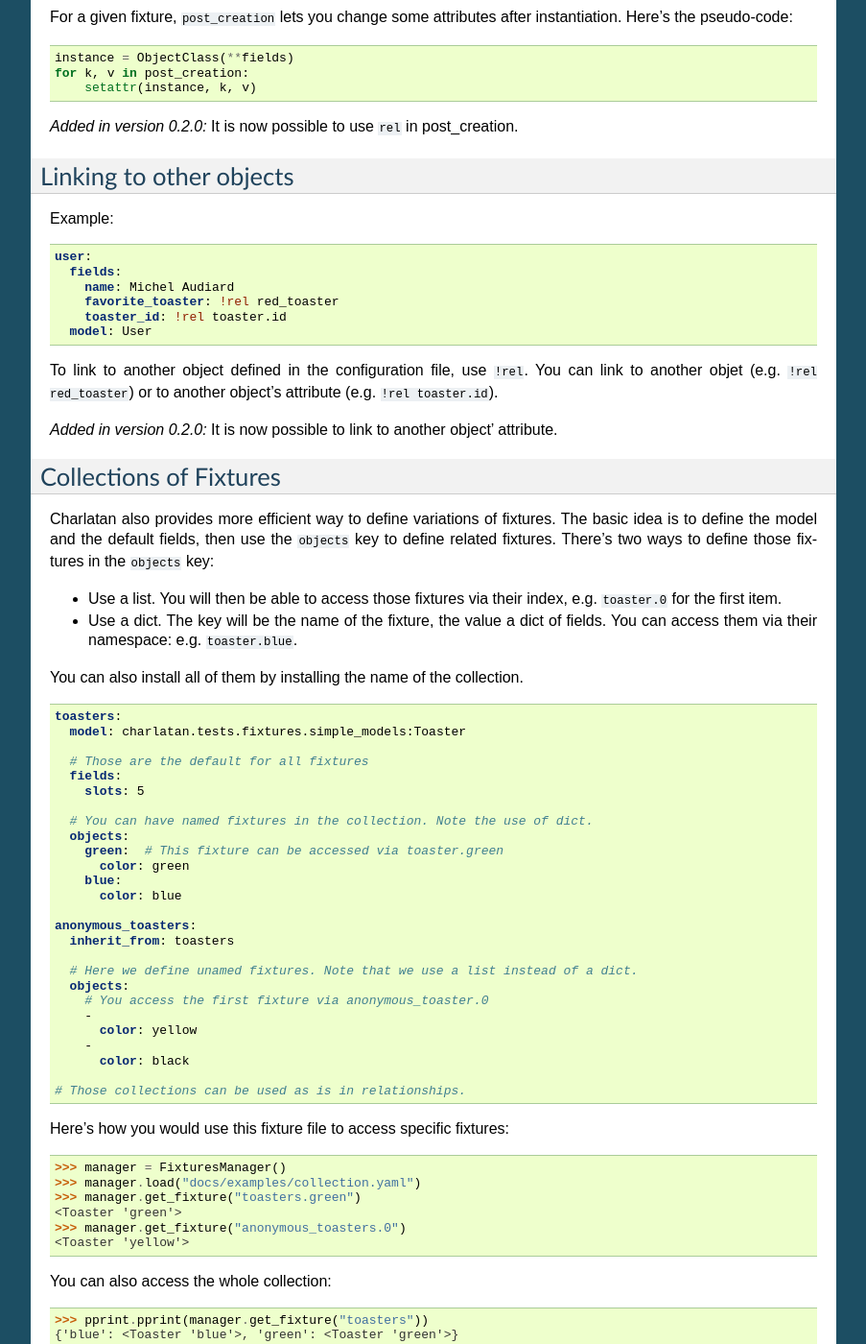
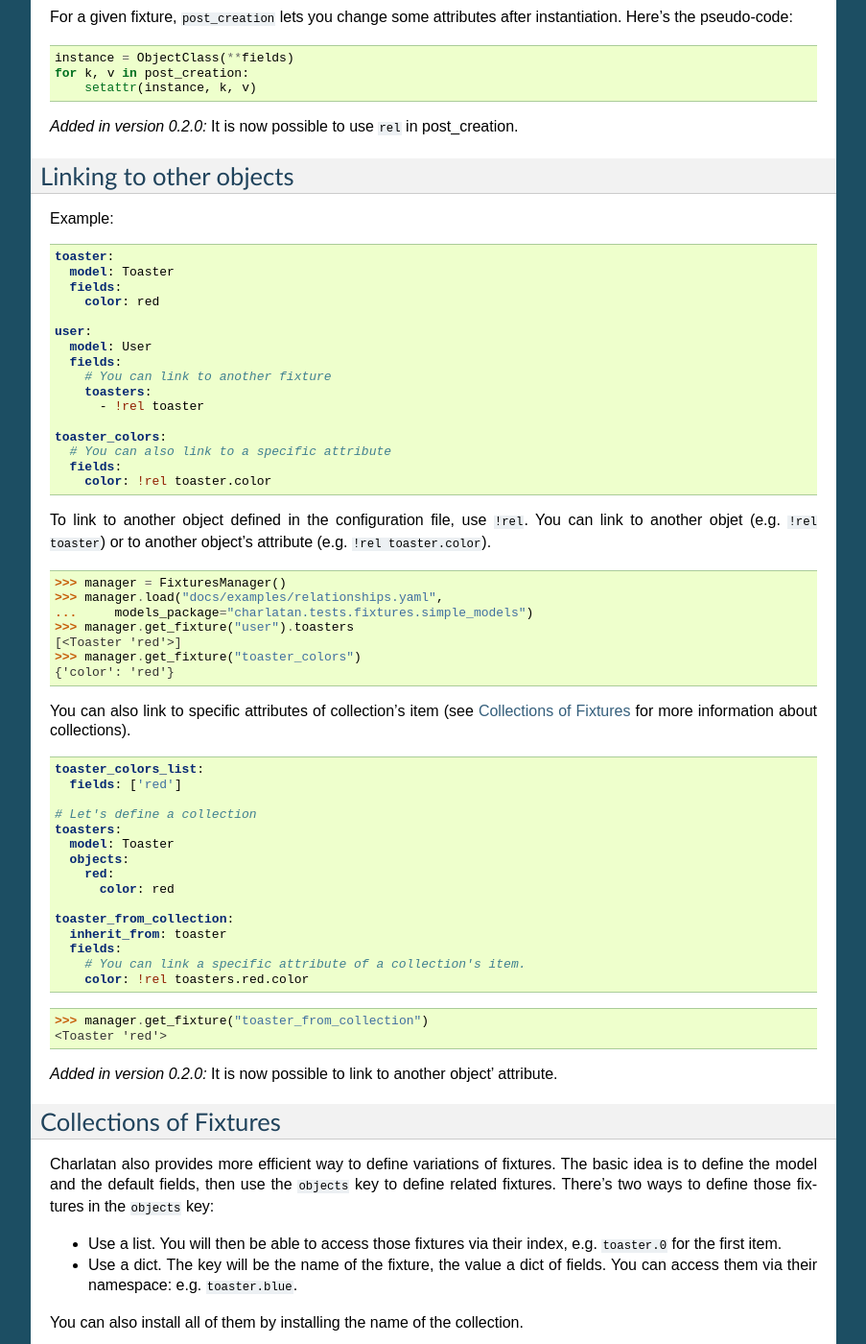
Before and after one commit to uber/charlatan, a Sphinx documentation site: the page built from docs/file-format.rst, in a window 1280 px wide and 1400 px high, scrolled down 3137 px. Shown: the whole window at 96% size, without its empty margins (198-1101 px from the left). Built offline with Sphinx 7.4.7, drawn with Linux system fonts in a browser that asks for light colours.

Commit message:
Add tests for relationships

```diff
--- /dev/null
+++ b/docs/examples/relationships.yaml
@@ -0,0 +1,32 @@
+toaster:
+  model: Toaster
+  fields:
+    color: red
+
+user:
+  model: User
+  fields:
+    # You can link to another fixture
+    toasters:
+      - !rel toaster
+
+toaster_colors:
+  # You can also link to a specific attribute
+  fields:
+    color: !rel toaster.color
+
+toaster_colors_list:
+  fields: ['red']
+
+# Let's define a collection
+toasters:
+  model: Toaster
+  objects:
+    red:
+      color: red
+
+toaster_from_collection:
+  inherit_from: toaster
+  fields:
+    # You can link a specific attribute of a collection's item.
+    color: !rel toasters.red.color
--- a/docs/file-format.rst
+++ b/docs/file-format.rst
@@ -148,21 +148,40 @@ Linking to other objects
 
 Example:
 
-.. code-block:: yaml
-
-    user:
-      fields:
-        name: Michel Audiard
-        favorite_toaster: !rel red_toaster
-        toaster_id: !rel toaster.id
-      model: User
+.. literalinclude:: examples/relationships.yaml
+    :language: yaml
+    :lines: 1-16
 
 To link to another object defined in the configuration file, use ``!rel``. You
-can link to another objet (e.g. ``!rel red_toaster``) or to another object's
-attribute (e.g. ``!rel toaster.id``).
+can link to another objet (e.g. ``!rel toaster``) or to another object's
+attribute (e.g. ``!rel toaster.color``).
+
+.. doctest::
+
+    >>> manager = FixturesManager()
+    >>> manager.load("docs/examples/relationships.yaml",
+    ...     models_package="charlatan.tests.fixtures.simple_models")
+    >>> manager.get_fixture("user").toasters
+    [<Toaster 'red'>]
+    >>> manager.get_fixture("toaster_colors")
+    {'color': 'red'}
+
+You can also link to specific attributes of collection's item (see
+:ref:`collection` for more information about collections).
+
+.. literalinclude:: examples/relationships.yaml
+    :language: yaml
+    :lines: 18-
+
+.. doctest::
+
+    >>> manager.get_fixture("toaster_from_collection")
+    <Toaster 'red'>
 
 .. versionadded:: 0.2.0
    It is now possible to link to another object' attribute.
+
+.. _collection:
 
 Collections of Fixtures
 -----------------------
```
Also changed, not shown: 5 other files.
